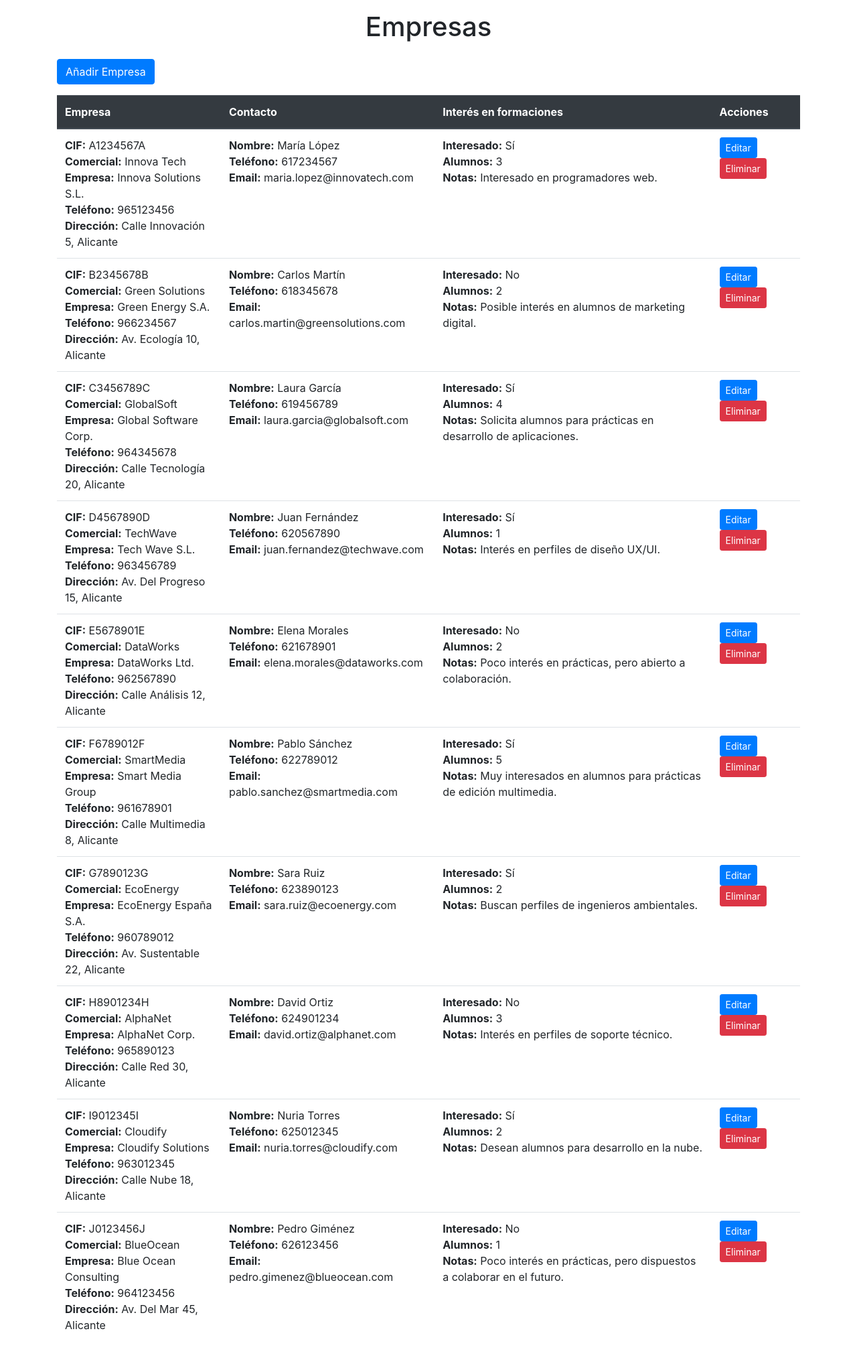
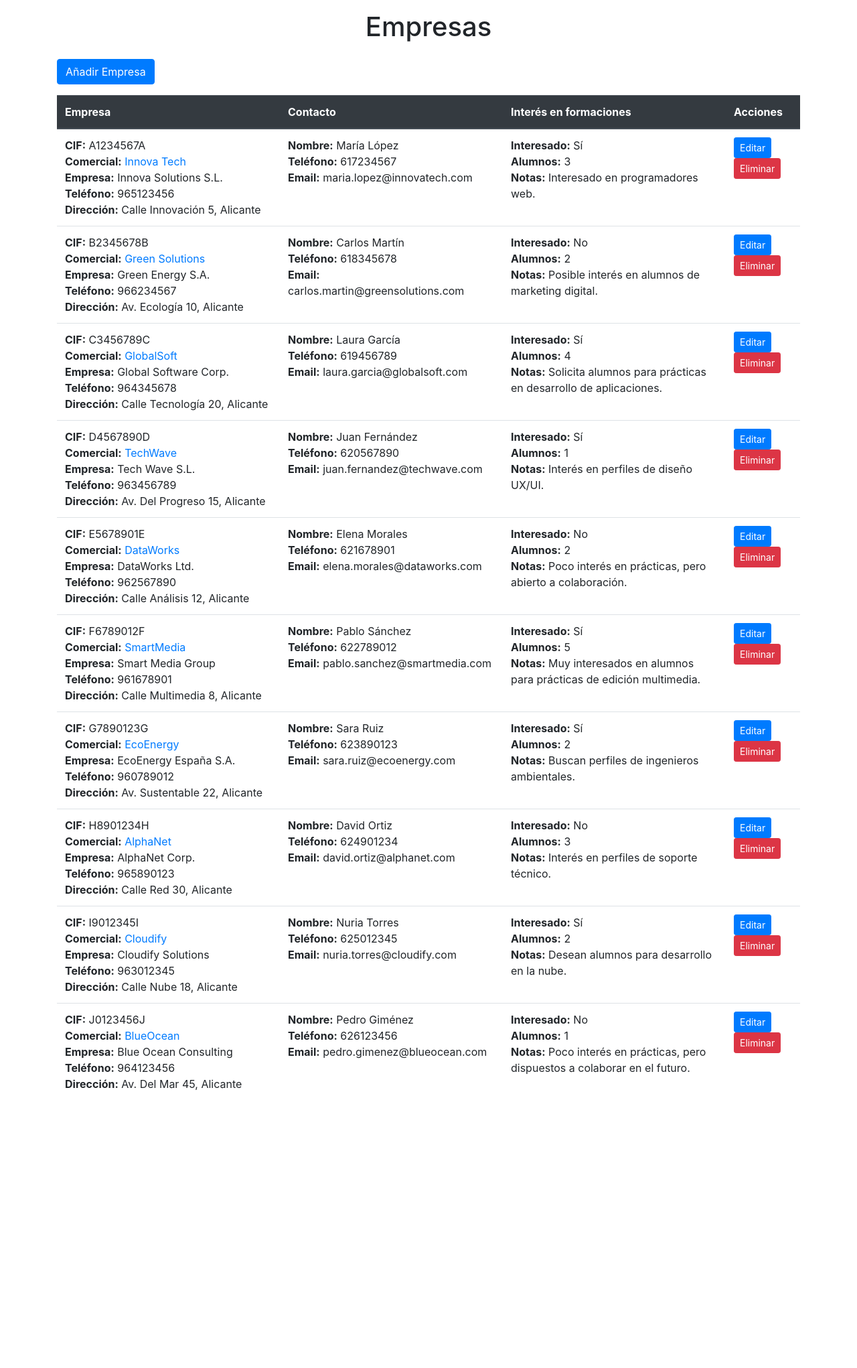
Before and after one commit to AtteneriCimadevilla/FEPLA-CRM, a PHP site: page /empresas.php in a window 1280 px wide. Shown: the part 74-2116 px from the top of the page at 67% size. After the commit the page ends 1701 px from the top, so only its background shows below. Run offline with PHP 8.4, Linux system fonts and the light colour scheme; data comes from the database, SQL or seed files in the repository; some libraries are stand-ins or nearby versions.

Commit message:
Enlaces a empresa.php desde empresas.php.

```diff
--- a/code/empresas.php
+++ b/code/empresas.php
@@ -36,6 +36,21 @@ if (isset($_POST['delete']) && isset($_POST['id'])) {
     <title>FEPLA CRM Empresas</title>
     <link rel="stylesheet" href="https://stackpath.bootstrapcdn.com/bootstrap/4.5.2/css/bootstrap.min.css">
     <link rel="stylesheet" href="empresa.css"> <!-- CSS personalizado -->
+    <style>
+        .table-empresas th:first-child,
+        .table-empresas td:first-child {
+            width: 30%;
+        }
+
+        .table-empresas th:nth-child(3),
+        .table-empresas td:nth-child(3) {
+            width: 30%;
+        }
+        .table-empresas th:nth-child(4),
+        .table-empresas td:nth-child(4) {
+            width: 10%;
+        }
+    </style>
 </head>
 
 <body>
@@ -73,7 +88,7 @@ if (isset($_POST['delete']) && isset($_POST['id'])) {
                                 <!-- Columna Empresa -->
                                 <td>
                                     <strong>CIF:</strong> <?php echo htmlspecialchars($empresa['cif']); ?><br>
-                                    <strong>Comercial:</strong> <?php echo htmlspecialchars($empresa['nombre_comercial']); ?><br>
+                                    <strong>Comercial:</strong> <a href="empresa.php?id=<?php echo urlencode($empresa['id']); ?>"><?php echo htmlspecialchars($empresa['nombre_comercial']); ?></a><br>
                                     <strong>Empresa:</strong> <?php echo htmlspecialchars($empresa['nombre_empresa']); ?><br>
                                     <strong>Teléfono:</strong> <?php echo htmlspecialchars($empresa['telefono_empresa']); ?><br>
                                     <strong>Dirección:</strong> <?php echo htmlspecialchars($empresa['direccion']); ?>
```
